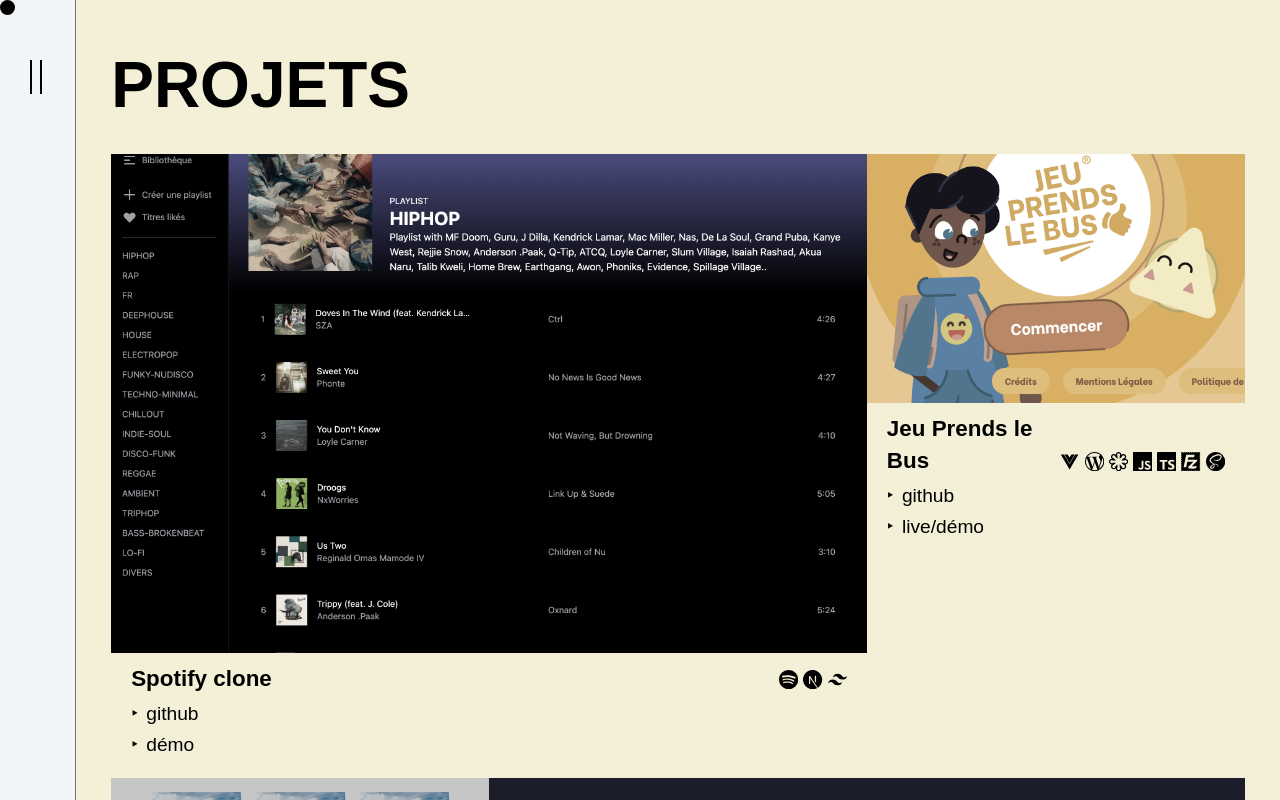
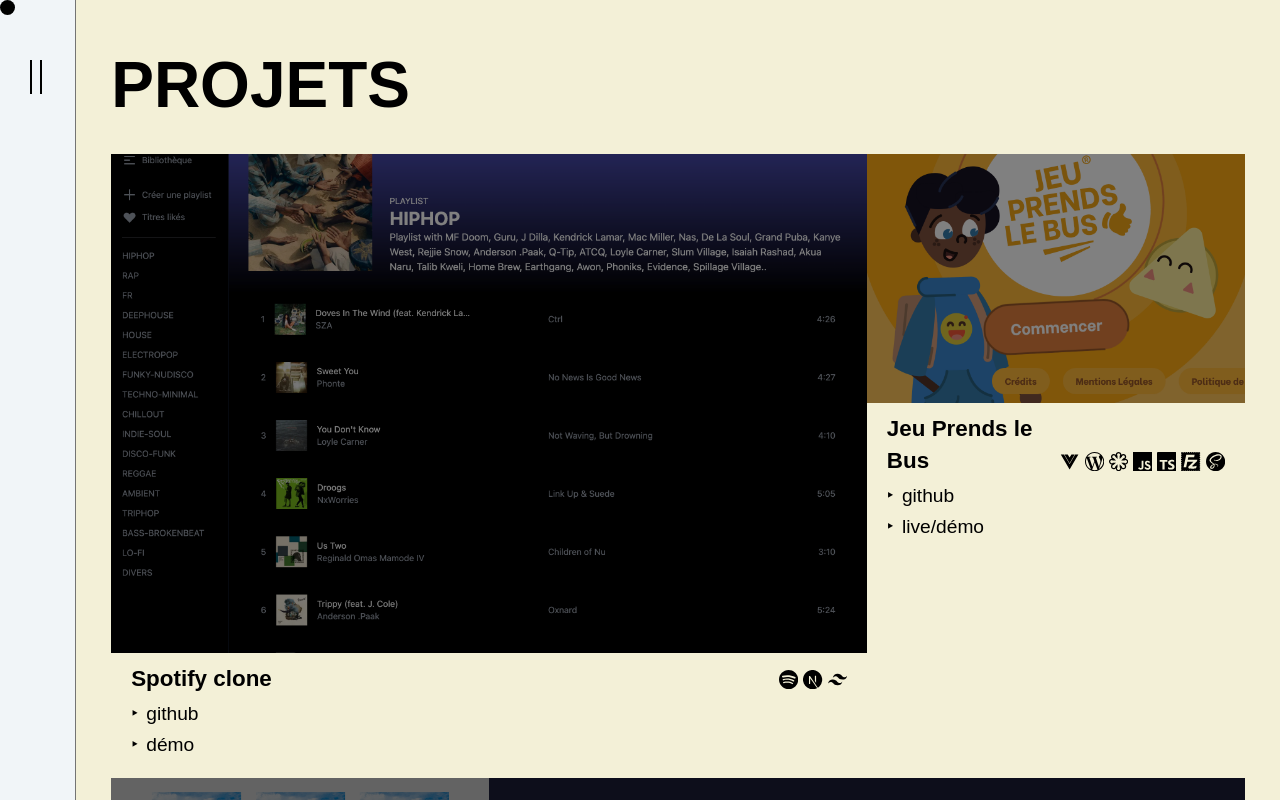
Before and after one commit to idrissdiakite/portfolio-react, a React (Create React App) app: page /projets in a window 1280 px wide. Shown: the top 800 px of the page. Built offline with nearby package versions, Linux system fonts and the light colour scheme; a web font is replaced by a local one.

Commit message:
🎨 [PROJECTS] Updated filter image (grayscale -> brightness)

```diff
--- a/src/components/Projects/style.scss
+++ b/src/components/Projects/style.scss
@@ -42,12 +42,10 @@
         right: 0;
         bottom: 0;
         color: transparent;
-        filter: grayscale(0.5);
-        transition: filter 0.5s ease-out;
+        filter: brightness(0.5);
+        transition: filter 0.3s ease-out;
 
-        &:hover {
-          filter: grayscale(0);
-        }
+        &:hover { filter: brightness(1); }
       }
     }
 
```
